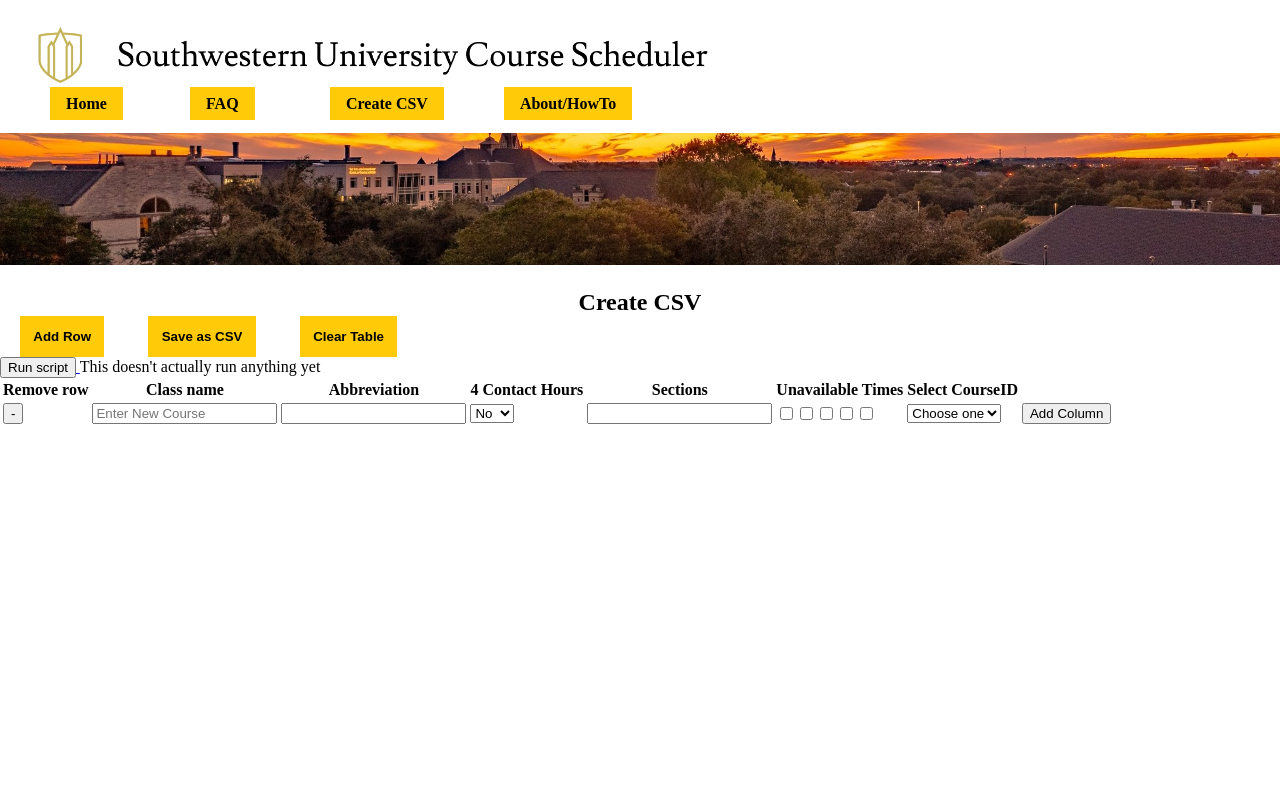
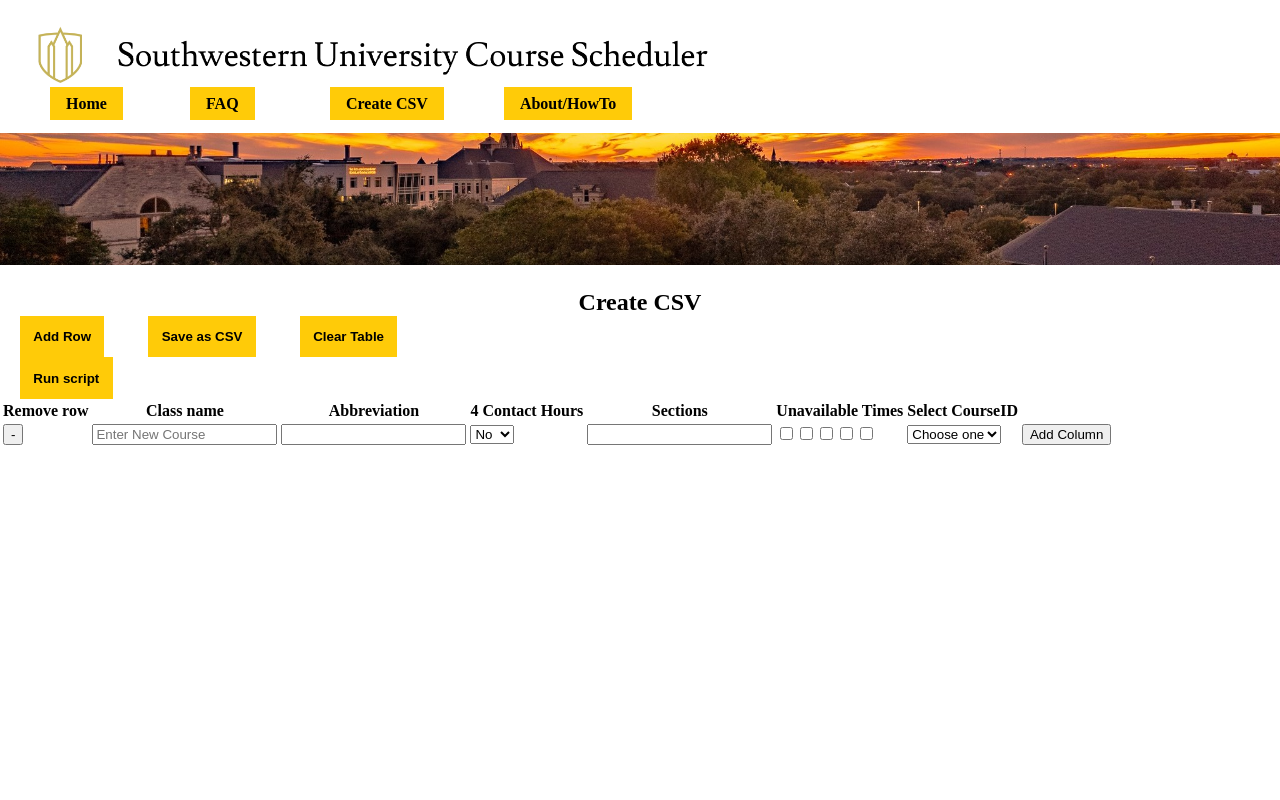
Before and after one commit to MuellMark/Course-Scheduler, a PHP site: page /dynamic_class_csv.php in a window 1280 px wide. Run offline with PHP 8.4, Linux system fonts and the light colour scheme.

Commit message:
Update dynamic_class_csv.php

```diff
--- a/src/dynamic_class_csv.php
+++ b/src/dynamic_class_csv.php
@@ -41,9 +41,8 @@
     <button class ="button-style" onclick="tableToCSV()">Save as CSV</button>
     <button class ="button-style" onclick="clearTable()">Clear Table</button>
     <br><a href="final_schedule_result.php">
-        <button>Run script</button>
+        <button class = "button-style">Run script</button>
     </a>
-    This doesn't actually run anything yet
     <br><a href="landing_page.php">
     </a>
 
```
